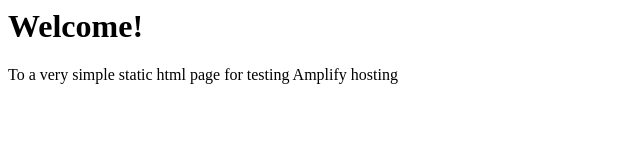
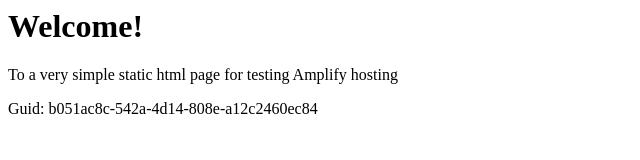
Before and after one commit to aws-aemilia-fra/Github-PR-Commit-Integration-Test-DoNotTouch-GithubWebhookPreviewCanaryTest-v1-prod-eu-central-1, a website: page src/index.html in a window 1280 px wide. Shown: the whole page, without its empty margins (0-640 px from the left). Drawn offline with Linux system fonts and the light colour scheme.

Commit message:
commit from integ tests

```diff
--- a/src/index.html
+++ b/src/index.html
@@ -1,3 +1,5 @@
+
+
 <html lang="en">
 
 <head>
@@ -10,6 +12,6 @@
 <body>
     <h1>Welcome!</h1>
     <p>To a very simple static html page for testing Amplify hosting</p>
-</body>
+    <p>Guid: b051ac8c-542a-4d14-808e-a12c2460ec84</p></body>
 
 </html>
```
